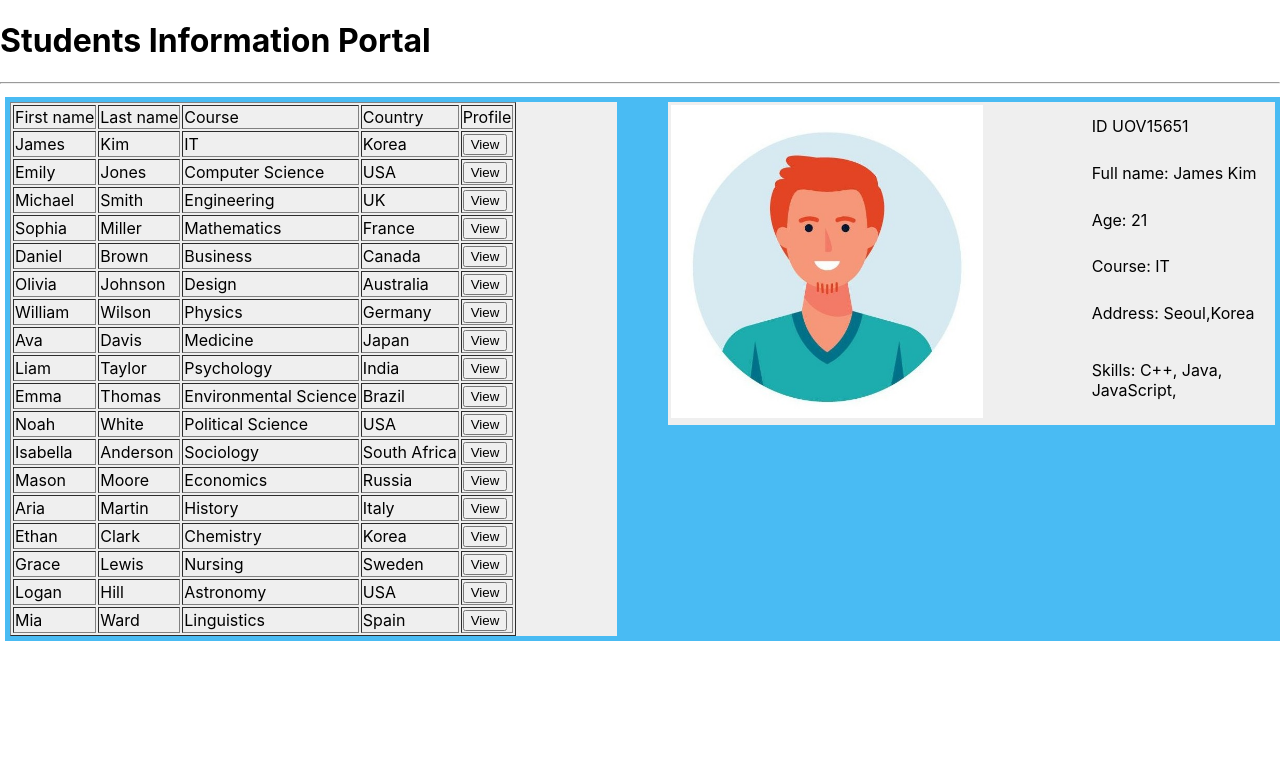
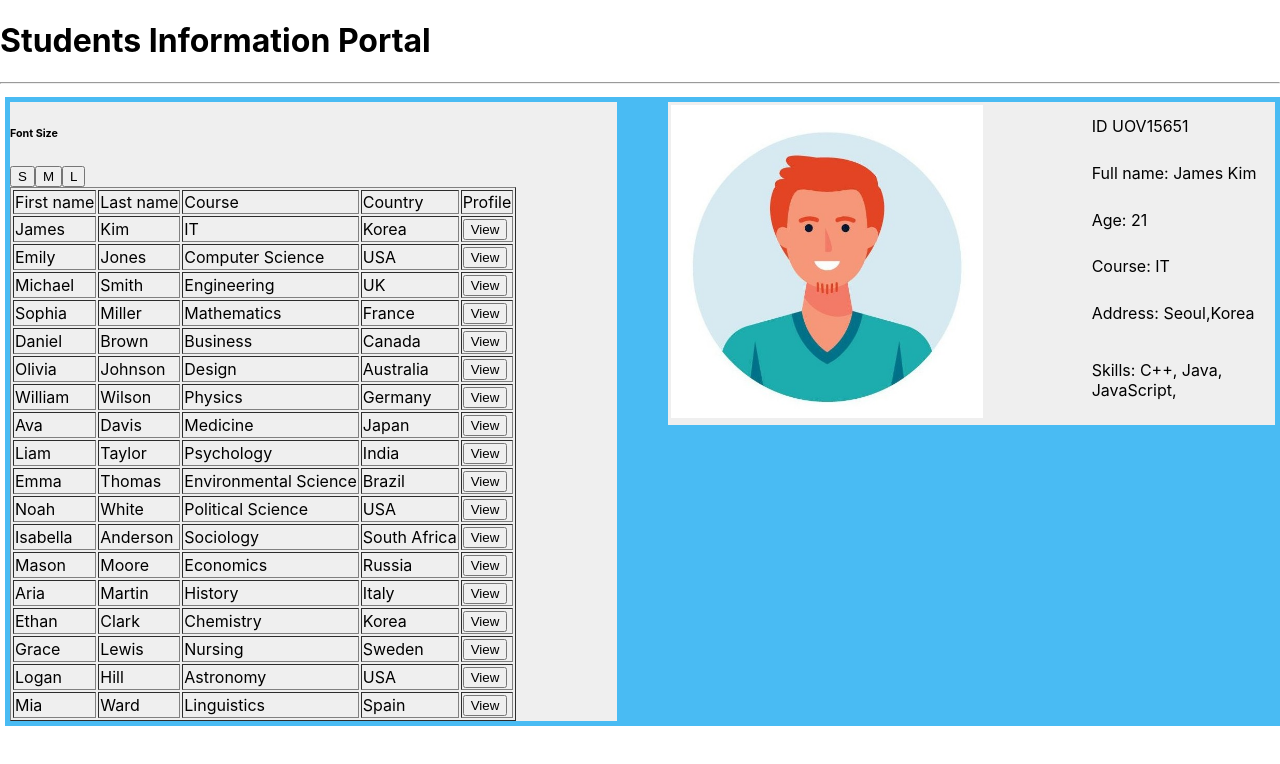
Before and after one commit to ImeshaMadhumali/IT3133-Assignment3, a React (Create React App) app in the folder studentapp/: page / in a window 1280 px wide. Shown: the top 764 px of the page. Built offline with nearby package versions, Linux system fonts and the light colour scheme.

Commit message:
Update the font size

```diff
--- a/studentapp/src/components/StudentTable.js
+++ b/studentapp/src/components/StudentTable.js
@@ -1,12 +1,27 @@
+import React from 'react'
 import '../assests/css/compo.css';
 import Profile from './Profile';
 import {useState} from "react";
 
 export default function StudentTable(props){
     const [stu,setStu]=useState(props.students[0]);
+    const [fontSize, setFontSize] = useState('medium');
+
+    const handleFontSizeChange = (size) => {
+      setFontSize(size);
+    };
+
     return(
         <div className="outerDiv">
             <div className="leftDiv">
+            <div className={`font-${fontSize}`}>
+    <div>
+      <h6> Font Size  </h6>
+      <button onClick={() => handleFontSizeChange('small')}>S</button>
+      <button onClick={() => handleFontSizeChange('medium')}>M</button>
+      <button onClick={() => handleFontSizeChange('large')}>L</button>
+    </div>
+    </div>
                 <table border="1">
                     <thead>
                         <tr>
```
